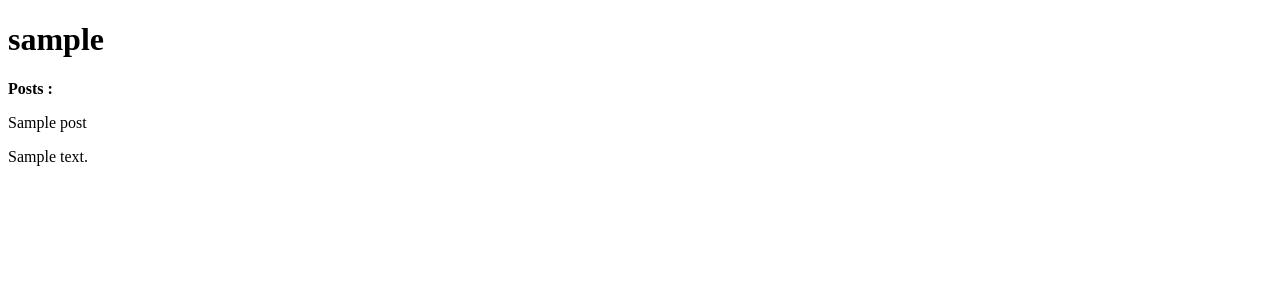
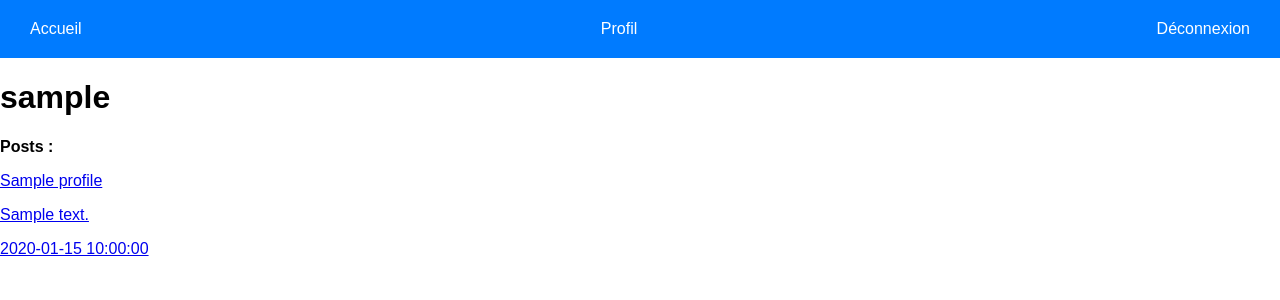
Before and after one commit to DevsAreAlsoHumans/BookFace, a PHP site: template views/profile.php in a window 1280 px wide. Shown: the top 300 px of the page. Run offline with PHP 8.4, Linux system fonts and the light colour scheme; the template is opened without the code that fills it: most values are stand-ins (such as "Sample title", 1, 10 or a date in 2020).

Commit message:
finish profil

```diff
--- a/index.php
+++ b/index.php
@@ -48,8 +48,9 @@ switch ($request) {
         }
         break;
     case '/BookFace/BookFace/profile':
-        var_dump($post->getPostsByUser(1));
-
+        $postController->showGetProfile();
+        // var_dump($post->getPostsByUser());
+        break;
     default:
         require_once __DIR__ . '/views/404.php';
         break;
--- a/views/profile.php
+++ b/views/profile.php
@@ -5,18 +5,74 @@
     <meta charset="UTF-8">
     <meta name="viewport" content="width=device-width, initial-scale=1.0">
     <title>Profile</title>
+    <style>
+        body {
+            font-family: Arial, sans-serif;
+            margin: 0;
+            padding: 0;
+        }
+
+        .navbar {
+            background-color: #007bff;
+            color: white;
+            padding: 10px;
+            display: flex;
+            justify-content: space-between;
+            align-items: center;
+        }
+
+        .navbar a {
+            color: white;
+            text-decoration: none;
+            padding: 10px 20px;
+            border-radius: 5px;
+            transition: background-color 0.3s;
+        }
+
+        .navbar a:hover {
+            background-color: #0056b3;
+        }
+
+        .post {
+            border: 1px solid #ddd;
+            margin: 20px 20px;
+            padding: 10px;
+            border-radius: 5px;
+        }
+
+        .post h2 {
+            margin: 0;
+        }
+
+        .post p {
+            margin: 5px 0;
+        }
+
+        .post small {
+            color: #666;
+        }
+    </style>
+</head>
 </head>
 
 <body>
-    <?php if (isset($profile)) : ?>
-        <h1><?= htmlspecialchars($profile['username']); ?></h1>
-        <?php foreach ($posts as $post): ?>
+    <nav class="navbar">
+        <a href="/BookFace/BookFace/home">Accueil</a>
+        <a href="/BookFace/BookFace/profile">Profil</a>
+        <a href="/BookFace/BookFace/logout">Déconnexion</a>
+    </nav>
+    <?php if (isset($profiles)) : ?>
+        <h1><?= htmlspecialchars($username); ?></h1>
+        <?php foreach ($profiles as $profile): ?>
             <p><strong>Posts :</strong> </p>
-            <p><?= htmlspecialchars($post['title']); ?></p>
-            <p><?= htmlspecialchars($post['content']); ?></p>
+            <a href=<?= "/BookFace/BookFace/post-detail?id=" . htmlspecialchars($profile['id']); ?>>
+                <p><?= htmlspecialchars($profile['title']); ?></p>
+                <p><?= htmlspecialchars($profile['content']); ?></p>
+                <p><?= htmlspecialchars($profile['created_at']); ?></p>
+            </a>
         <?php endforeach ?>
-    <?php elseif ($profile == null): ?>
-        <p>Profile introuvable.</p>
+    <?php elseif ($profiles == null): ?>
+        <p>Pas de post trouvable.</p>
     <?php endif; ?>
 </body>
 
```
Also changed, not shown: controllers/PostController.php (+9 -2 lines), models/Post.php (+5 -3 lines), views/post_detail.php (+5 -2 lines).
